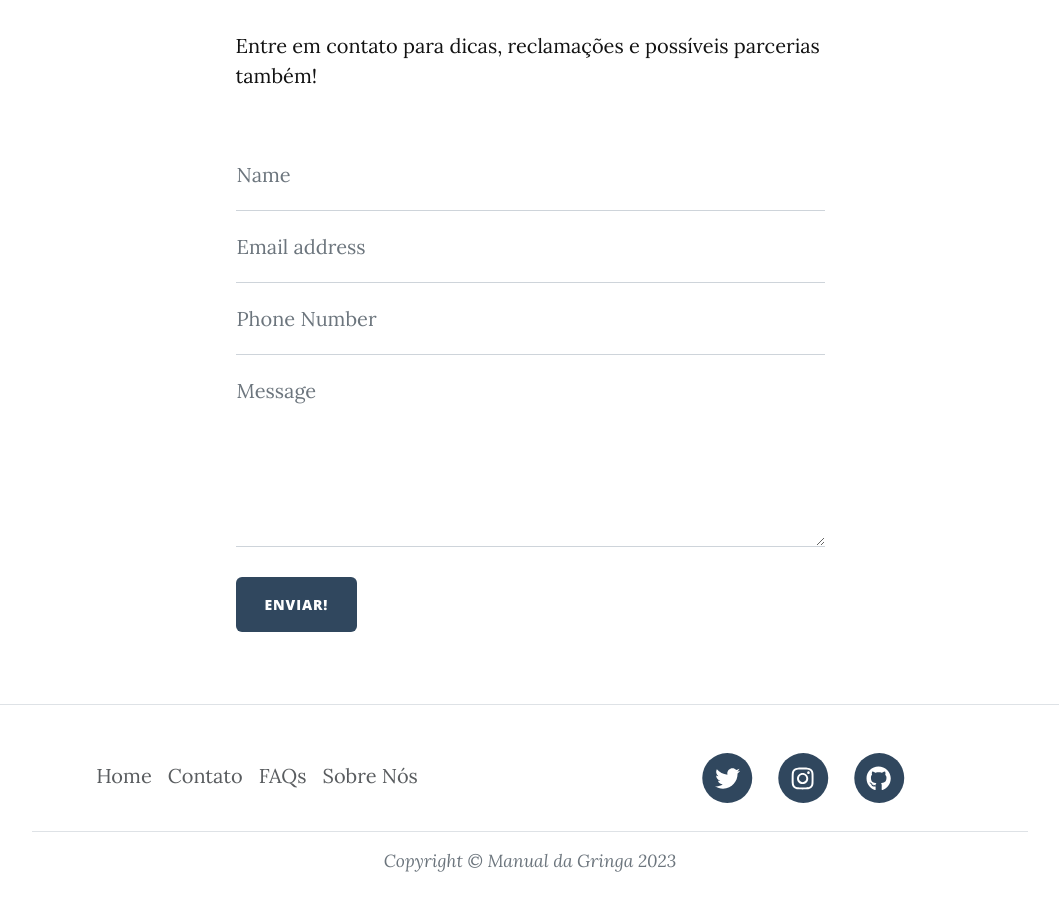
After one commit to marcoveio-diadema/manualdagringa, a Flask app: page /contato in a window 1280 px wide. The commit adds this page. Shown: the part 505-1427 px from the top of the page, without its empty margins (110-1169 px from the left). Run offline with Flask 3, Linux system fonts and the light colour scheme; some libraries are stand-ins or nearby versions.

Commit message:
SOBRE.HTML and CONTATO.HTML pages

```diff
--- a/main.py
+++ b/main.py
@@ -27,5 +27,15 @@ def home():
     return render_template("index.html")
 
 
+@app.route('/contato')
+def contato():
+    return render_template("contato.html")
+
+@app.route('/sobre-nos')
+def sobre_nos():
+    return render_template("sobre-nos.html")
+
+
+
 if __name__ == '__main__':
     app.run(debug=True)
--- a/static/css/estilos.css
+++ b/static/css/estilos.css
@@ -18,11 +18,11 @@ p, span, ul, li {
     color: #ffffff; /* Text color on hover */
 }
 
-/* HEADER */
-
-.index-header {
+.masthead {
     margin-bottom: 0px !important;
 }
+
+/* HEADER */
 
 #landing-page-h1 {
     text-shadow: #F05454 0 0 2px; !important;
@@ -66,6 +66,12 @@ p, span, ul, li {
     color: #F5F5F5 !important;
 }
 
+/* SOBRE NOS PAGE */
+
+.section-sobre {
+    background-color: #F5F5F5 !important;
+}
+
 
 /* FOOTER STYLING */
 
--- /dev/null
+++ b/templates/contato.html
@@ -0,0 +1,99 @@
+{% include "header.html" %}
+
+<!-- Page Header-->
+<header
+  class="masthead"
+  style="background-image: url('../static/assets/img/gliereswinter1.jpeg')"
+>
+  <div class="container position-relative px-4 px-lg-5">
+    <div class="row gx-4 gx-lg-5 justify-content-center">
+      <div class="col-md-10 col-lg-8 col-xl-7">
+        <div class="site-heading">
+          <h1 class="features-text">Contato</h1>
+        </div>
+      </div>
+    </div>
+  </div>
+</header>
+
+<!-- SECTION CONTACT -->
+
+<section class="section-contact">
+    <!-- Main Content-->
+<main class="mb-4">
+  <div class="container px-4 px-lg-5">
+    <div class="row gx-4 gx-lg-5 justify-content-center">
+      <div class="col-md-10 col-lg-8 col-xl-7">
+        <p>
+          Entre em contato para dicas, reclamações e possíveis parcerias também!
+        </p>
+        <div class="my-5">
+          <!-- * * * * * * * * * * * * * * *-->
+          <!-- * * Simplified SB Contact Form for the Tutorial* *-->
+          <form
+            id="contactForm"
+            name="sentMessage"
+            action="{{ url_for('contato') }}"
+            method="post"
+          >
+            <div class="form-floating">
+              <input
+                class="form-control"
+                id="name"
+                name="name"
+                type="text"
+                placeholder="Enter your name..."
+                required
+              />
+              <label for="name">Name</label>
+            </div>
+            <div class="form-floating">
+              <input
+                class="form-control"
+                id="email"
+                name="email"
+                type="email"
+                placeholder="Enter your email..."
+                required
+              />
+              <label for="email">Email address</label>
+            </div>
+            <div class="form-floating">
+              <input
+                class="form-control"
+                id="phone"
+                name="phone"
+                type="tel"
+                placeholder="Enter your phone number..."
+                required
+              />
+              <label for="phone">Phone Number</label>
+            </div>
+            <div class="form-floating">
+              <textarea
+                class="form-control"
+                id="message"
+                name="message"
+                placeholder="Enter your message here..."
+                required
+                style="height: 12rem"
+              ></textarea>
+              <label for="message">Message</label>
+            </div>
+            <br />
+            <button
+              class="btn btn-custom text-uppercase"
+              id="submitButton"
+              type="submit"
+            >Enviar!
+            </button>
+          </form>
+        </div>
+      </div>
+    </div>
+  </div>
+</main>
+
+</section>
+
+{% include "footer.html" %}
--- a/templates/footer.html
+++ b/templates/footer.html
@@ -5,9 +5,9 @@
                   <div class="col-md-12 col-lg-6 col-xl-6">
                       <ul class="nav justify-content-center pb-3 mb-3">
                           <li class="nav-item"><a href="{{ url_for('home')}}" class="nav-link px-2 text-body-secondary">Home</a></li>
-                          <li class="nav-item"><a href="#" class="nav-link px-2 text-body-secondary">Contato</a></li>
+                          <li class="nav-item"><a href="{{ url_for('contato')}}" class="nav-link px-2 text-body-secondary">Contato</a></li>
                           <li class="nav-item"><a href="#" class="nav-link px-2 text-body-secondary">FAQs</a></li>
-                          <li class="nav-item"><a href="#" class="nav-link px-2 text-body-secondary">Sobre Nós</a></li>
+                          <li class="nav-item"><a href="{{ url_for('sobre_nos')}}" class="nav-link px-2 text-body-secondary">Sobre Nós</a></li>
                       </ul>
                   </div>
                   <div class="col-md-12 col-lg-6 col-xl-6">
--- a/templates/header.html
+++ b/templates/header.html
@@ -105,7 +105,7 @@
             <li class="nav-item">
               <a
                 class="nav-link px-lg-3 py-3 py-lg-4"
-                href="#"
+                href="{{ url_for('contato')}}"
                 >Contato</a
               >
             </li>
--- a/templates/index.html
+++ b/templates/index.html
@@ -2,7 +2,7 @@
 
 <!-- Page Header-->
 <header
-  class="masthead index-header border-bottom border-white"
+  class="masthead border-bottom border-white"
   style="background-image: url('../static/assets/img/poonhill.jpeg')"
 >
   <div class="container position-relative px-4 px-lg-5">
```
Also changed, not shown: templates/sobre-nos.html (added, +52 -0 lines), static/assets/img/IMG_9484.jpeg (added).
